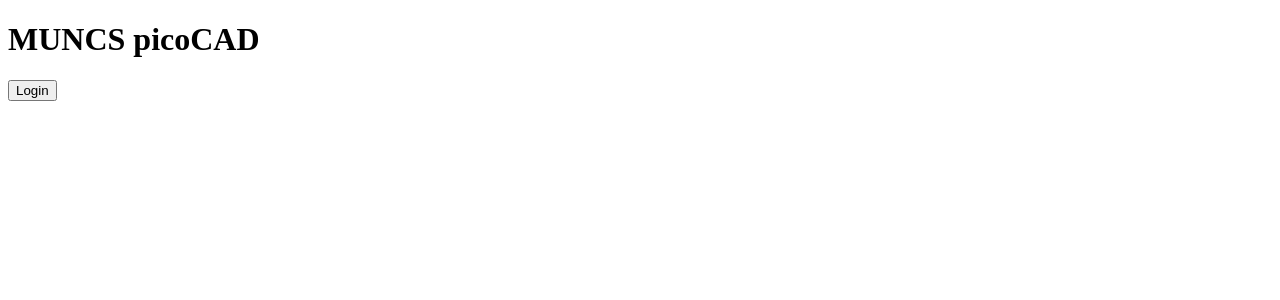
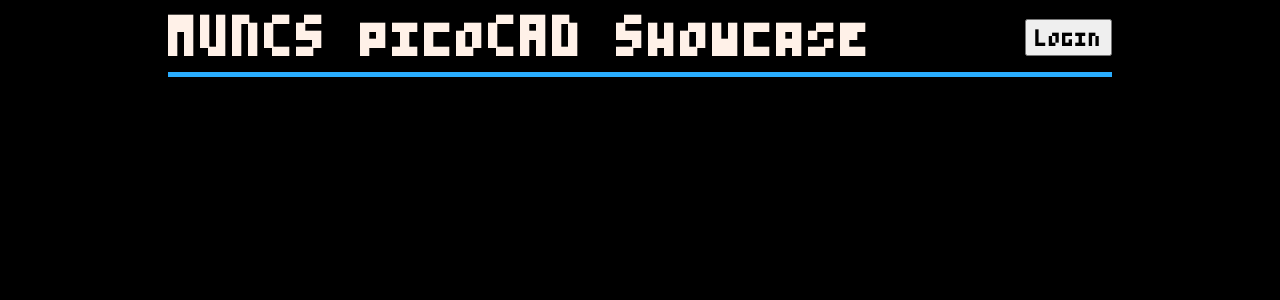
Before and after one commit to MUNComputerScienceSociety/picoCAD-site, a FastAPI app: page / in a window 1280 px wide. Shown: the top 300 px of the page. Run offline with FastAPI, Linux system fonts and the light colour scheme.

Commit message:
nicer looking homepage

```diff
--- /dev/null
+++ b/static/style.css
@@ -0,0 +1,78 @@
+:root {
+  --black: #000000;
+  --navy: #1d2b53;
+  --purple: #7e2553;
+  --darkgreen: #008751;
+  --brown: #ab5236;
+  --darkbrown: #5f574f;
+  --darkgrey: #c2c3c7;
+  --white: #fff1e8;
+  --red: #ff004d;
+  --orange: #ffa300;
+  --yellow: #ffec27;
+  --green: #00e436;
+  --blue: #29adff;
+  --darkblue: #83769c;
+  --pink: #ff77a8;
+  --lightbrown: #ffccaa;
+}
+
+@font-face {
+  font-family: "PICO-8 mono";
+  src: url("/static/font/PICO-8-mono.woff2") format("woff2"),
+    url("/static/font/PICO-8-mono.woff") format("woff");
+  font-weight: normal;
+  font-style: normal;
+  font-display: swap;
+}
+
+* {
+  font-family: "PICO-8 mono", monospace;
+}
+
+h1,
+h2,
+h3,
+h4,
+h5,
+h6,
+p {
+  color: var(--white);
+}
+
+body {
+  background-color: var(--black);
+  padding: 0 10rem;
+}
+
+a {
+  color: var(--blue);
+}
+
+a:hover {
+  color: var(--pink);
+}
+
+button {
+  padding: 0.5rem;
+}
+
+header {
+  height: 3rem;
+  padding-bottom: 1rem;
+  display: flex;
+  justify-content: space-between;
+  align-items: flex-end;
+  border-bottom: 5px solid var(--blue);
+}
+
+header p,
+header h1 {
+  margin: 0;
+}
+
+header #auth {
+  display: flex;
+  gap: 2rem;
+  align-items: flex-end;
+}
--- a/templates/index.jinja
+++ b/templates/index.jinja
@@ -4,11 +4,14 @@
     <meta charset="UTF-8">
     <meta http-equiv="X-UA-Compatible" content="IE=edge">
     <meta name="viewport" content="width=device-width, initial-scale=1.0">
-    <title>MUNCS picoCAD</title>
+    <link rel="stylesheet" href="/static/style.css" />
+    <title>MUNCS picoCAD Showcase</title>
 </head>
 <body>
     <header>
-        <h1>MUNCS picoCAD</h1>
+        <h1>MUNCS picoCAD Showcase</h1>
+
+        <div id="auth">
         {% if github_username %}
             <p>
                 Logged in as @{{ github_username }}
@@ -21,6 +24,7 @@
                 <button>Login</button>
             </a>
         {% endif%}
+        </div>
     </header>
 </body>
 </html>
```
Also changed, not shown: static/font/PICO-8-mono.woff (added), static/font/PICO-8-mono.woff2 (added).
